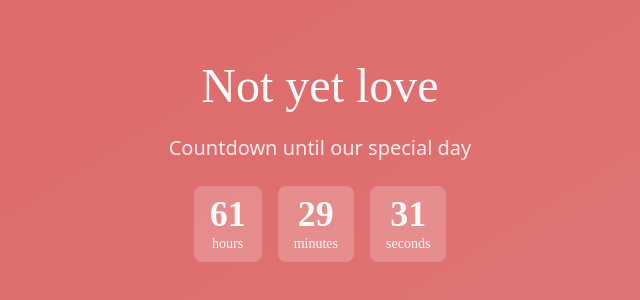
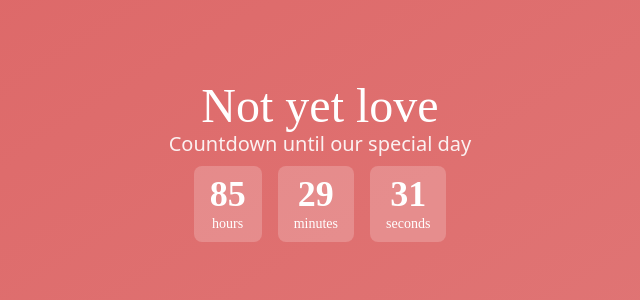
Before and after one commit to RenoaJamezu/kawaii, a React (Vite) app: page /locked in a window 1280 px wide. Shown: the part 238-538 px from the top of the page, without its empty margins (320-960 px from the left). Built offline with nearby package versions, Linux system fonts and the light colour scheme; a web font is replaced by a local one.

Commit message:
feat: refactor ProtectedRoutes to include unlockDate prop and remove DateProtectedRoutes component

```diff
--- a/src/App.tsx
+++ b/src/App.tsx
@@ -3,7 +3,6 @@ import { BrowserRouter as Router, Routes, Route } from 'react-router-dom';
 import Index from './page/Index';
 import ProtectedRoutes from './components/ProtectedRoutes';
 import Layout from './page/dashboard/Layout';
-import DateProtectedRoutes from './components/DateProtectedRoutes';
 import Locked from './page/Locked';
 
 function App() {
@@ -14,10 +13,10 @@ function App() {
         <Routes>
           <Route path='/' element={<Index />} />
 
-          <Route element={<ProtectedRoutes />}>
-            <Route element={<DateProtectedRoutes />}>
-              <Route path='/dashboard' element={<Layout />} />
-            </Route>
+          <Route element={
+            <ProtectedRoutes unlockDate={new Date("2025-12-28T00:00:00")} />
+          }>
+            <Route path='/dashboard' element={<Layout />} />
           </Route>
 
           <Route path='/locked' element={<Locked />} />
--- a/src/components/DateProtectedRoutes.tsx
+++ /dev/null
@@ -1,15 +0,0 @@
-import { Navigate, Outlet } from "react-router-dom";
-
-
-export default function DateProtectedRoutes() {
-  const loginAt = localStorage.getItem("loginAt");
-  const UNLOCK_DATE = new Date("2025-12-27T00:00:00");
-
-  if (!loginAt) return <Navigate to={"/"} replace />
-
-  const now = new Date();
-
-  if (now < UNLOCK_DATE) return <Navigate to={"/locked"} replace />
-
-  return <Outlet />
-}
--- a/src/components/ProtectedRoutes.tsx
+++ b/src/components/ProtectedRoutes.tsx
@@ -1,12 +1,21 @@
 import { useAuth } from "@/hooks/useAuth";
 import { Navigate, Outlet } from "react-router-dom";
 
-export default function ProtectedRoutes() {
+interface ProtectedRoutesProps {
+  unlockDate?: Date;
+}
+
+export default function ProtectedRoutes({ unlockDate }: ProtectedRoutesProps) {
   const { isAuthenticated, loading } = useAuth();
 
   if (loading) return null;
 
   if (!isAuthenticated) return <Navigate to={'/'} replace />
 
+  if (unlockDate) {
+    const now = new Date();
+    if (now < unlockDate) return <Navigate to={'/locked'} replace />
+  }
+
   return <Outlet />
 }
--- a/src/page/Index.tsx
+++ b/src/page/Index.tsx
@@ -8,22 +8,24 @@ export default function Index() {
   const { login, loading } = useAuth();
   const [code, setCode] = useState("");
   const [showAgain, setShowAgain] = useState(false);
+
   const navigate = useNavigate();
 
   const handleSubmit = async (e: React.FormEvent) => {
     e.preventDefault();
     const success = await login(code);
-    if (!success) {
-      setShowAgain(true);
-    }
-    navigate("/dashboard");
+    if (success) {
+      navigate("/dashboard")
+    };
+    setShowAgain(true);
   }
 
   useEffect(() => {
     if (showAgain) {
-      const againTimer = window.setTimeout(() => navigate("/dashboard"), 4000);
-      return () => window.clearTimeout(againTimer);
+      const timer = window.setTimeout(() => navigate("/dashboard"), 4000);
+      return () => window.clearTimeout(timer);
     }
+    return;
   }, [showAgain, navigate]);
 
   if (showAgain) {
--- a/src/page/Locked.tsx
+++ b/src/page/Locked.tsx
@@ -4,7 +4,7 @@ import { useNavigate } from "react-router-dom";
 
 export default function Locked() {
   const navigate = useNavigate();
-  const UNLOCK_DATE = new Date("2025-12-27T00:00:00");
+  const UNLOCK_DATE = new Date("2025-12-28T00:00:00");
   const unlockAt = UNLOCK_DATE.getTime();
 
   useEffect(() => {
@@ -18,14 +18,13 @@ export default function Locked() {
   }, [unlockAt, navigate])
 
   return (
-    <main className="h-screen bg-linear-to-br from-primary to-primary/85
-      flex flex-col items-center justify-center gap-6 text-primary-foreground">
+    <main className="h-screen bg-linear-to-br from-primary to-primary/85 flex flex-col items-center justify-center text-white">
 
       <h1 className="text-5xl font-display animate-pulse fade-slide-top">
         Not yet love
       </h1>
 
-      <p className="text-xl opacity-90 fade-slide-top">
+      <p className="text-xl opacity-90 fade-slide-top mb-2">
         Countdown until our special day
       </p>
 
```
